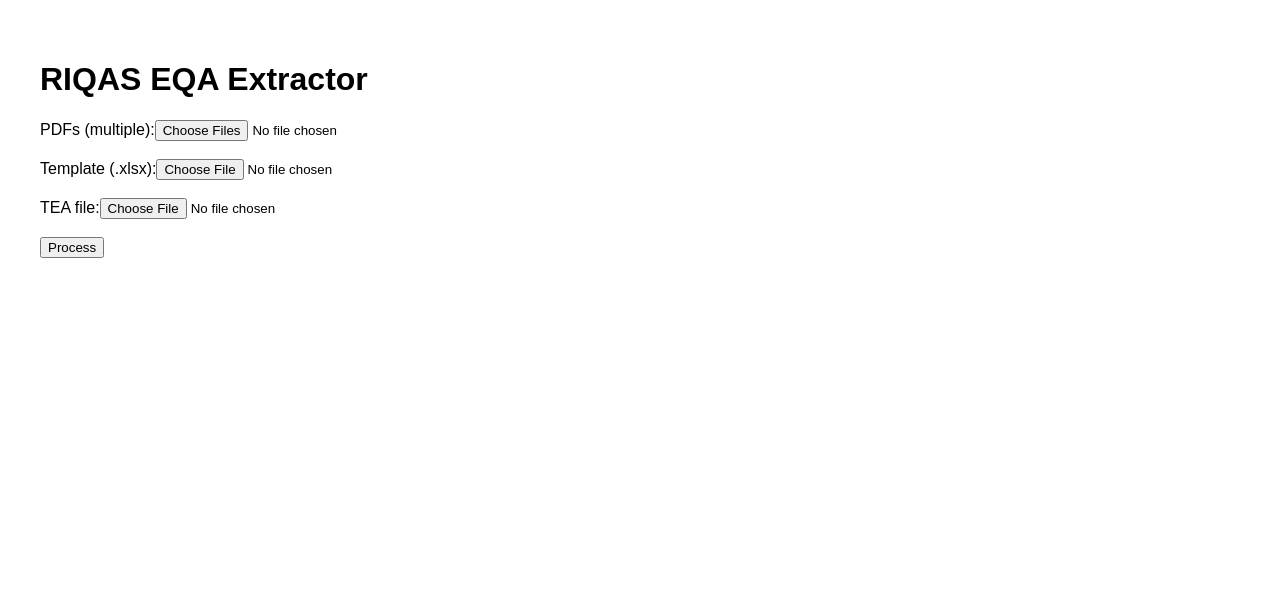
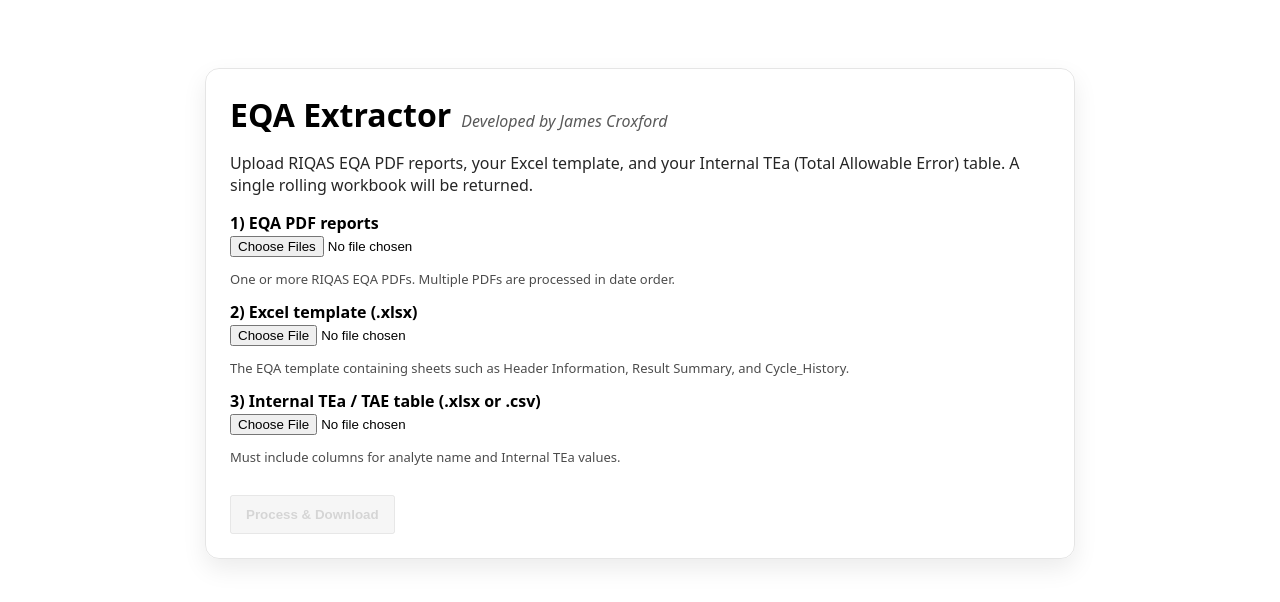
Before and after one commit to crxjam/riqas-eqa-extractor, a React (Vite) app: page / in a window 1280 px wide. Shown: the top 602 px of the page. Built offline with nearby package versions, Linux system fonts and the light colour scheme.

Commit message:
Improve UI text and rename output workbook

```diff
--- a/src/App.jsx
+++ b/src/App.jsx
@@ -1,111 +1,125 @@
-import { useState } from "react";
+import { useMemo, useState } from "react";
+
+const API_BASE = "https://riqas-eqa-extractor.onrender.com";
 
 export default function App() {
   const [pdfs, setPdfs] = useState([]);
   const [template, setTemplate] = useState(null);
   const [tea, setTea] = useState(null);
-  const [loading, setLoading] = useState(false);
+  const [status, setStatus] = useState("");
+  const [busy, setBusy] = useState(false);
 
-  async function handleProcess() {
-    if (!pdfs.length || !template || !tea) {
-      alert("Please select PDFs, template, and TEA file.");
-      return;
-    }
+  const canSubmit = useMemo(
+    () => pdfs.length > 0 && template && tea && !busy,
+    [pdfs, template, tea, busy]
+  );
 
-    const form = new FormData();
-    pdfs.forEach((p) => form.append("pdfs", p));
-    form.append("template", template);
-    form.append("tea", tea);
-
-    setLoading(true);
+  async function upload(e) {
+    e.preventDefault();
 
     try {
-      const API = "https://riqas-eqa-extractor.onrender.com";
+      setBusy(true);
+      setStatus("Uploading and processing…");
 
-      const res = await fetch(`${API}/process`, {
+      const fd = new FormData();
+      pdfs.forEach((f) => fd.append("pdfs", f));
+      fd.append("template", template);
+      fd.append("tea", tea);
+
+      const res = await fetch(`${API_BASE}/process`, {
         method: "POST",
-        body: form,
+        body: fd,
       });
 
       if (!res.ok) {
-        const txt = await res.text();
-        alert("Server error:\n" + txt);
-        return;
+        throw new Error(await res.text());
       }
 
-      // Download Excel (read body ONCE)
       const blob = await res.blob();
+      const url = window.URL.createObjectURL(blob);
 
-      // filename from header (needs CORS expose on backend)
-      const cd = res.headers.get("content-disposition") || "";
-      const match = cd.match(/filename\*?=(?:UTF-8''|")?([^";\n]+)"?/i);
-
-      let filename = match
-        ? decodeURIComponent(match[1])
-        : "RIQAS_EQA_Rolling_History.xlsx";
-
-      if (!filename.toLowerCase().endsWith(".xlsx")) filename += ".xlsx";
-
-      const url = window.URL.createObjectURL(blob);
       const a = document.createElement("a");
       a.href = url;
-      a.download = filename;
+      a.download = "EQA_Rolling_History.xlsx";
       document.body.appendChild(a);
       a.click();
       a.remove();
+
       window.URL.revokeObjectURL(url);
+      setStatus("Done. Workbook downloaded.");
     } catch (err) {
-      console.error(err);
-      alert("Failed:\n" + (err?.message || String(err)));
+      setStatus(String(err));
     } finally {
-      setLoading(false);
+      setBusy(false);
     }
   }
 
   return (
-    <div style={{ padding: "2rem", fontFamily: "Arial" }}>
-      <h1>RIQAS EQA Extractor</h1>
+    <div style={{ padding: 20, fontFamily: "system-ui, sans-serif" }}>
+      <div
+        style={{
+          maxWidth: 820,
+          margin: "40px auto",
+          padding: 24,
+          borderRadius: 14,
+          border: "1px solid rgba(0,0,0,0.1)",
+          boxShadow: "0 10px 25px rgba(0,0,0,0.08)",
+        }}
+      >
+        <div style={{ display: "flex", gap: 10, alignItems: "baseline" }}>
+          <h1 style={{ margin: 0 }}>EQA Extractor</h1>
+          <span style={{ fontStyle: "italic", opacity: 0.65 }}>
+            Developed by James Croxford
+          </span>
+        </div>
 
-      <label>
-        PDFs (multiple):
-        <input
-          type="file"
-          multiple
-          accept=".pdf"
-          onChange={(e) => setPdfs([...e.target.files])}
-        />
-      </label>
+        <p style={{ opacity: 0.85 }}>
+          Upload RIQAS EQA PDF reports, your Excel template, and your Internal TEa
+          (Total Allowable Error) table. A single rolling workbook will be returned.
+        </p>
 
-      <br />
-      <br />
+        <form onSubmit={upload}>
+          <label><b>1) EQA PDF reports</b></label><br />
+          <input type="file" accept="application/pdf" multiple
+            onChange={(e) => setPdfs(Array.from(e.target.files || []))}
+          />
+          <p style={{ fontSize: 13, opacity: 0.7 }}>
+            One or more RIQAS EQA PDFs. Multiple PDFs are processed in date order.
+          </p>
 
-      <label>
-        Template (.xlsx):
-        <input
-          type="file"
-          accept=".xlsx"
-          onChange={(e) => setTemplate(e.target.files[0])}
-        />
-      </label>
+          <label><b>2) Excel template (.xlsx)</b></label><br />
+          <input type="file" accept=".xlsx"
+            onChange={(e) => setTemplate(e.target.files[0])}
+          />
+          <p style={{ fontSize: 13, opacity: 0.7 }}>
+            The EQA template containing sheets such as Header Information,
+            Result Summary, and Cycle_History.
+          </p>
 
-      <br />
-      <br />
+          <label><b>3) Internal TEa / TAE table (.xlsx or .csv)</b></label><br />
+          <input type="file" accept=".xlsx,.csv"
+            onChange={(e) => setTea(e.target.files[0])}
+          />
+          <p style={{ fontSize: 13, opacity: 0.7 }}>
+            Must include columns for analyte name and Internal TEa values.
+          </p>
 
-      <label>
-        TEA file:
-        <input
-          type="file"
-          accept=".xlsx,.csv"
-          onChange={(e) => setTea(e.target.files[0])}
-        />
-      </label>
+          <button
+            type="submit"
+            disabled={!canSubmit}
+            style={{
+              marginTop: 16,
+              padding: "10px 14px",
+              fontWeight: 700,
+              opacity: canSubmit ? 1 : 0.5,
+            }}
+          >
+            {busy ? "Processing…" : "Process & Download"}
+          </button>
+        </form>
 
-      <br />
-      <br />
-
-      <button onClick={handleProcess} disabled={loading}>
-        {loading ? "Processing..." : "Process"}
-      </button>
+        {status && <p style={{ marginTop: 12 }}>{status}</p>}
+      </div>
     </div>
   );
 }
```
Also changed, not shown: 1 other file (tests, documents, lock files or other folders).
